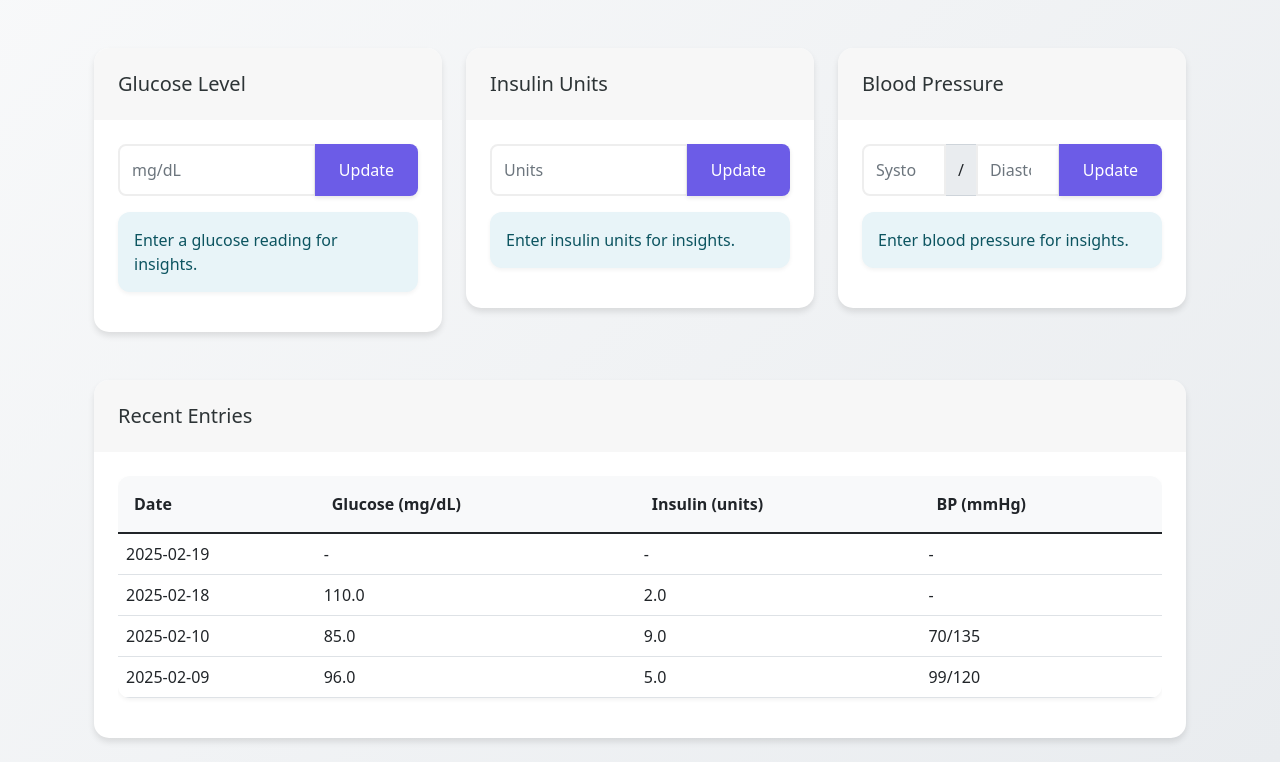
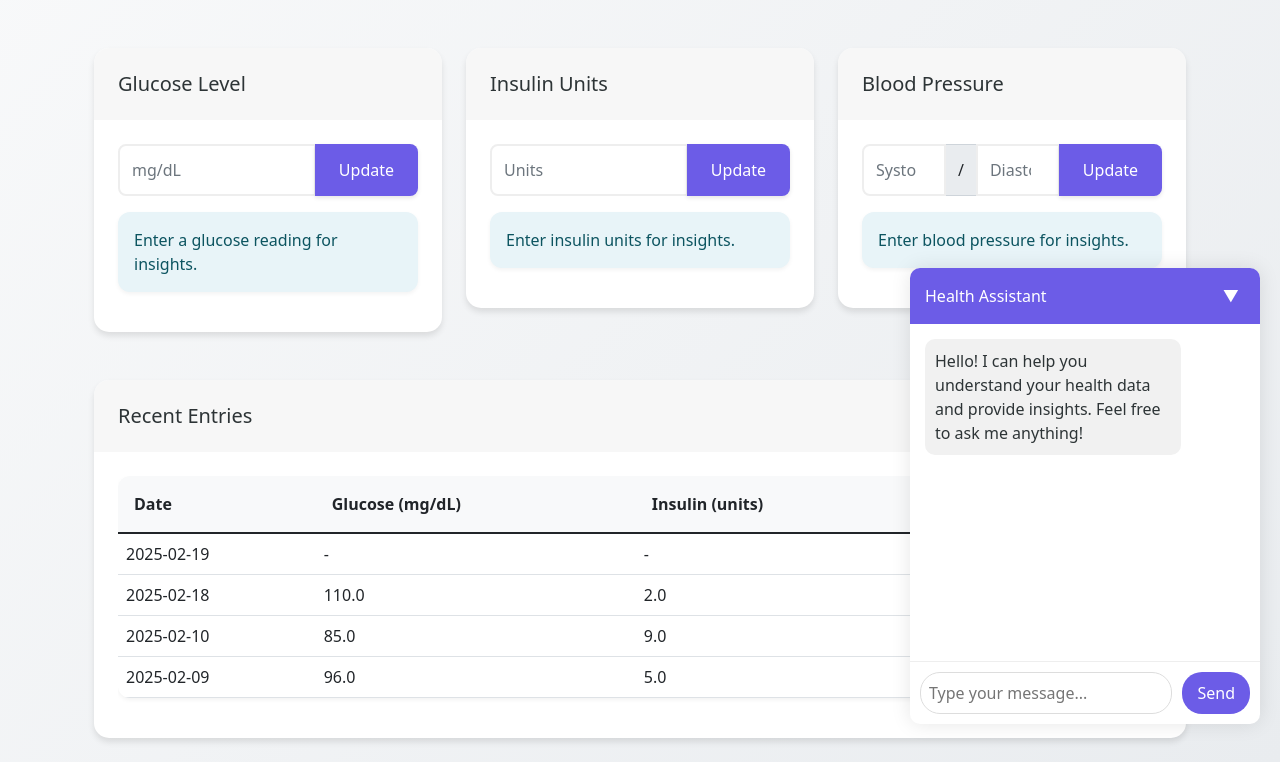
Before and after one commit to Zoliverling/ADHealth, a Flask app: page / in a window 1280 px wide. Shown: the part 56-818 px from the top of the page. Run offline with Flask 3, Linux system fonts and the light colour scheme; data comes from the database, SQL or seed files in the repository; both versions use the stored data as it was after the commit.

Commit message:
Update for the chatbot.

```diff
--- a/app.py
+++ b/app.py
@@ -29,6 +29,12 @@ class Entry(db.Model):
     diastolic_bp = db.Column(db.Integer, nullable=True)
     carbs = db.Column(db.Integer, nullable=True)
     notes = db.Column(db.Text, nullable=True)
+
+class Chat(db.Model):
+    id = db.Column(db.Integer, primary_key=True)
+    message = db.Column(db.Text, nullable=False)
+    response = db.Column(db.Text, nullable=False)
+    timestamp = db.Column(db.DateTime, default=datetime.utcnow)
 
 def get_or_create_entry(entry_date):
     entry = Entry.query.filter_by(date=entry_date).first()
@@ -162,6 +168,47 @@ def daily_data():
                          current_period=period,
                          averages=averages)
 
+@app.route('/chat', methods=['POST'])
+def chat():
+    message = request.json.get('message')
+    if not message:
+        return jsonify({'error': 'No message provided'}), 400
+
+    try:
+        # Get recent entries for context
+        recent_entries = Entry.query.order_by(Entry.date.desc()).limit(7).all()
+
+        # Format entries for context
+        entries_context = []
+        for entry in recent_entries:
+            entry_data = {
+                'date': entry.date.strftime('%Y-%m-%d'),
+                'glucose': entry.glucose_level,
+                'insulin': entry.insulin_units,
+                'bp': f"{entry.systolic_bp}/{entry.diastolic_bp}" if entry.systolic_bp and entry.diastolic_bp else None,
+                'carbs': entry.carbs
+            }
+            entries_context.append(entry_data)
+
+        # Generate response using RAG system
+        response = insight_interface.get_chat_response(message, entries_context)
+
+        # Store chat in database
+        chat = Chat(message=message, response=response)
+        db.session.add(chat)
+        db.session.commit()
+
+        return jsonify({
+            'response': response,
+            'timestamp': chat.timestamp.strftime('%Y-%m-%d %H:%M:%S')
+        })
+
+    except Exception as e:
+        app.logger.error(f"Error in chat: {str(e)}")
+        return jsonify({
+            'error': 'Unable to process your message at this time.'
+        }), 500
+
 if __name__ == '__main__':
     with app.app_context():
         db.create_all()
--- a/rag_system/utils/interface.py
+++ b/rag_system/utils/interface.py
@@ -101,3 +101,32 @@ class DiabetesInsightInterface:
             insights['blood_pressure'] = normalized_insight
 
         return insights
+
+    def get_chat_response(self, message, entries_context):
+        """
+        Generate a response to a user's chat message using the RAG system.
+
+        Args:
+            message (str): The user's chat message
+            entries_context (list): List of recent entries with their data
+        """
+        # Format the context for the RAG system
+        context = "Recent health data:\n"
+        for entry in entries_context:
+            context += f"Date: {entry['date']}\n"
+            if entry['glucose'] is not None:
+                context += f"Glucose: {entry['glucose']} mg/dL\n"
+            if entry['insulin'] is not None:
+                context += f"Insulin: {entry['insulin']} units\n"
+            if entry['bp'] is not None:
+                context += f"Blood Pressure: {entry['bp']}\n"
+            if entry.get('carbs') is not None:
+                context += f"Carbs: {entry['carbs']}g\n"
+            context += "\n"
+
+        # Create a query combining the user's message and context
+        query = f"User Question: {message}\n\nContext:\n{context}\n\nBased on the user's health data and question, provide a helpful response that addresses their query and incorporates relevant information from their recent measurements when applicable."
+
+        # Generate and format the response
+        response = self.rag_system.generate_insight(query)
+        return self._format_insight(response)
--- a/templates/base.html
+++ b/templates/base.html
@@ -274,6 +274,100 @@
                 transform: translateX(100%);
             }
         }
+
+        .chat-widget {
+            position: fixed;
+            bottom: 20px;
+            right: 20px;
+            width: 350px;
+            background: white;
+            border-radius: 10px;
+            box-shadow: 0 0 20px rgba(0,0,0,0.1);
+            z-index: 1000;
+            overflow: hidden;
+            display: flex;
+            flex-direction: column;
+        }
+
+        .chat-header {
+            background: var(--primary-color);
+            color: white;
+            padding: 15px;
+            cursor: pointer;
+            display: flex;
+            justify-content: space-between;
+            align-items: center;
+        }
+
+        .chat-body {
+            height: 400px;
+            display: flex;
+            flex-direction: column;
+            transition: height 0.3s ease;
+        }
+
+        .chat-body.collapsed {
+            height: 0;
+        }
+
+        .chat-messages {
+            flex-grow: 1;
+            overflow-y: auto;
+            padding: 15px;
+        }
+
+        .chat-message {
+            margin-bottom: 10px;
+            padding: 10px;
+            border-radius: 10px;
+            max-width: 80%;
+        }
+
+        .chat-message.user {
+            background: var(--primary-color);
+            color: white;
+            margin-left: auto;
+        }
+
+        .chat-message.system {
+            background: #f1f1f1;
+            margin-right: auto;
+        }
+
+        .chat-input {
+            display: flex;
+            padding: 10px;
+            border-top: 1px solid #eee;
+        }
+
+        .chat-input input {
+            flex-grow: 1;
+            padding: 8px;
+            border: 1px solid #ddd;
+            border-radius: 20px;
+            margin-right: 10px;
+        }
+
+        .chat-input button {
+            background: var(--primary-color);
+            color: white;
+            border: none;
+            padding: 8px 15px;
+            border-radius: 20px;
+            cursor: pointer;
+        }
+
+        .chat-toggle-btn {
+            background: none;
+            border: none;
+            color: white;
+            cursor: pointer;
+            transition: transform 0.3s ease;
+        }
+
+        .chat-toggle-btn.collapsed {
+            transform: rotate(-180deg);
+        }
     </style>
 </head>
 <body>
@@ -303,6 +397,79 @@
         {% block content %}{% endblock %}
     </div>
 
+    <!-- Chat Widget -->
+    <div class="chat-widget" id="chatWidget">
+        <div class="chat-header" onclick="toggleChat()">
+            <span>Health Assistant</span>
+            <button class="chat-toggle-btn">▼</button>
+        </div>
+        <div class="chat-body">
+            <div class="chat-messages" id="chatMessages">
+                <div class="chat-message system">
+                    Hello! I can help you understand your health data and provide insights. Feel free to ask me anything!
+                </div>
+            </div>
+            <div class="chat-input">
+                <input type="text" id="chatInput" placeholder="Type your message...">
+                <button onclick="sendMessage()">Send</button>
+            </div>
+        </div>
+    </div>
+
     <script src="https://cdn.jsdelivr.net/npm/bootstrap@5.1.3/dist/js/bootstrap.bundle.min.js"></script>
+
+    <script>
+    function toggleChat() {
+        const chatBody = document.querySelector('.chat-body');
+        const toggleBtn = document.querySelector('.chat-toggle-btn');
+        chatBody.classList.toggle('collapsed');
+        toggleBtn.classList.toggle('collapsed');
+    }
+
+    function appendMessage(message, isUser = false) {
+        const chatMessages = document.getElementById('chatMessages');
+        const messageDiv = document.createElement('div');
+        messageDiv.className = `chat-message ${isUser ? 'user' : 'system'}`;
+        messageDiv.textContent = message;
+        chatMessages.appendChild(messageDiv);
+        chatMessages.scrollTop = chatMessages.scrollHeight;
+    }
+
+    function sendMessage() {
+        const input = document.getElementById('chatInput');
+        const message = input.value.trim();
+
+        if (!message) return;
+
+        appendMessage(message, true);
+        input.value = '';
+
+        fetch('/chat', {
+            method: 'POST',
+            headers: {
+                'Content-Type': 'application/json',
+            },
+            body: JSON.stringify({ message: message })
+        })
+        .then(response => response.json())
+        .then(data => {
+            if (data.error) {
+                appendMessage('Sorry, I encountered an error. Please try again.');
+            } else {
+                appendMessage(data.response);
+            }
+        })
+        .catch(error => {
+            appendMessage('Sorry, I encountered an error. Please try again.');
+        });
+    }
+
+    // Allow sending message with Enter key
+    document.getElementById('chatInput').addEventListener('keypress', function(e) {
+        if (e.key === 'Enter') {
+            sendMessage();
+        }
+    });
+    </script>
 </body>
 </html>
```
Also changed, not shown: diabetes_tracker.db, 2 other files.
